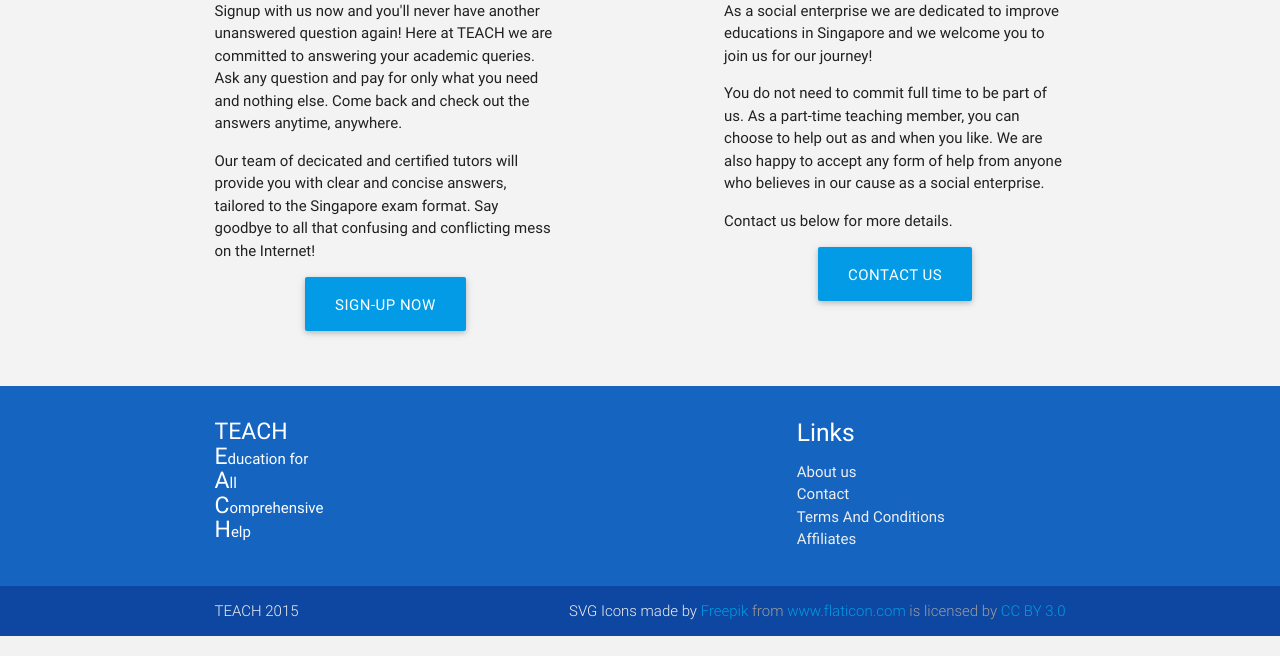
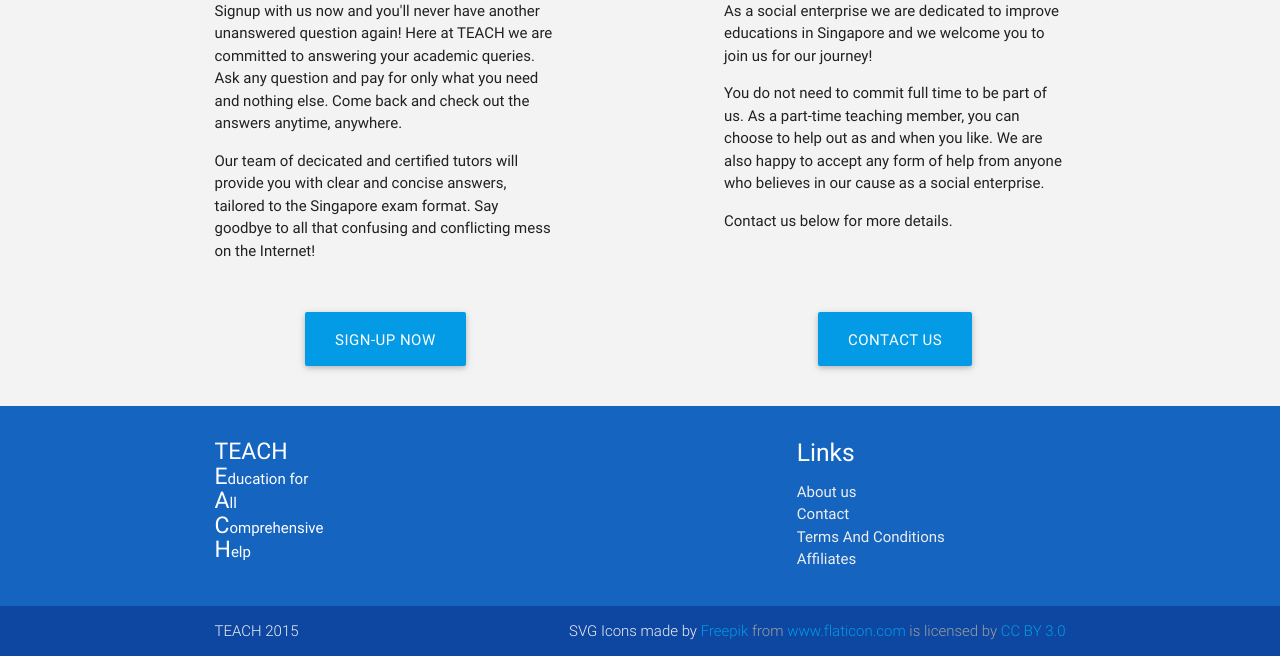
Before and after one commit to yichenshen/TEACH, a PHP site: page / in a window 1280 px wide. Shown: the part 923-1579 px from the top of the page. Run offline with PHP 8.4, Linux system fonts and the light colour scheme.

Commit message:
Added favicon
Tweaked index page so buttons are on the same line

Signed-off-by: Shen Yichen <2007.yichen@gmail.com>

```diff
--- a/source/layouts/index.layout.php
+++ b/source/layouts/index.layout.php
@@ -37,7 +37,12 @@
             </p>
           </div>
 
-          <a class="waves-effect waves-light btn-large light-blue darken-1" href="/pages/account/signup.php">Sign-up Now</a>
+          <a class="waves-effect waves-light btn-large light-blue darken-1 hide-on-med-and-up" href="/pages/account/signup.php">Sign-up Now</a>
+      </div>
+
+      <div class="hide-on-med-and-up col s12">
+        <br />
+        <br />
       </div>
 
       <div class="col s12 offset-m2 m5">
@@ -65,7 +70,16 @@
             </p>
           </div>
 
-          <a class="waves-effect waves-light btn-large light-blue darken-1" href="#">Contact Us</a>
+          <a class="waves-effect waves-light btn-large light-blue darken-1 hide-on-med-and-up" href="#">Contact Us</a>
+      </div>
+    </div>
+
+    <div class="row hide-on-small-only">
+      <div class="col m5">
+        <a class="waves-effect waves-light btn-large light-blue darken-1" href="/pages/account/signup.php">Sign-up Now</a>
+      </div>
+      <div class="col offset-m2 m5">
+        <a class="waves-effect waves-light btn-large light-blue darken-1" href="#">Contact Us</a>
       </div>
     </div>
   </div>
--- a/source/layouts/shared/main.layout.php
+++ b/source/layouts/shared/main.layout.php
@@ -9,6 +9,8 @@
 
     <!--Let browser know website is optimized for mobile-->
     <meta name="viewport" content="width=device-width, initial-scale=1.0, maximum-scale=1.0, user-scalable=no"/>
+
+    <link rel="shortcut icon" href="/resources/images/favicon.ico" />
   </head>
 
   <body>
```
Also changed, not shown: source/resources/images/favicon.ico (added).
